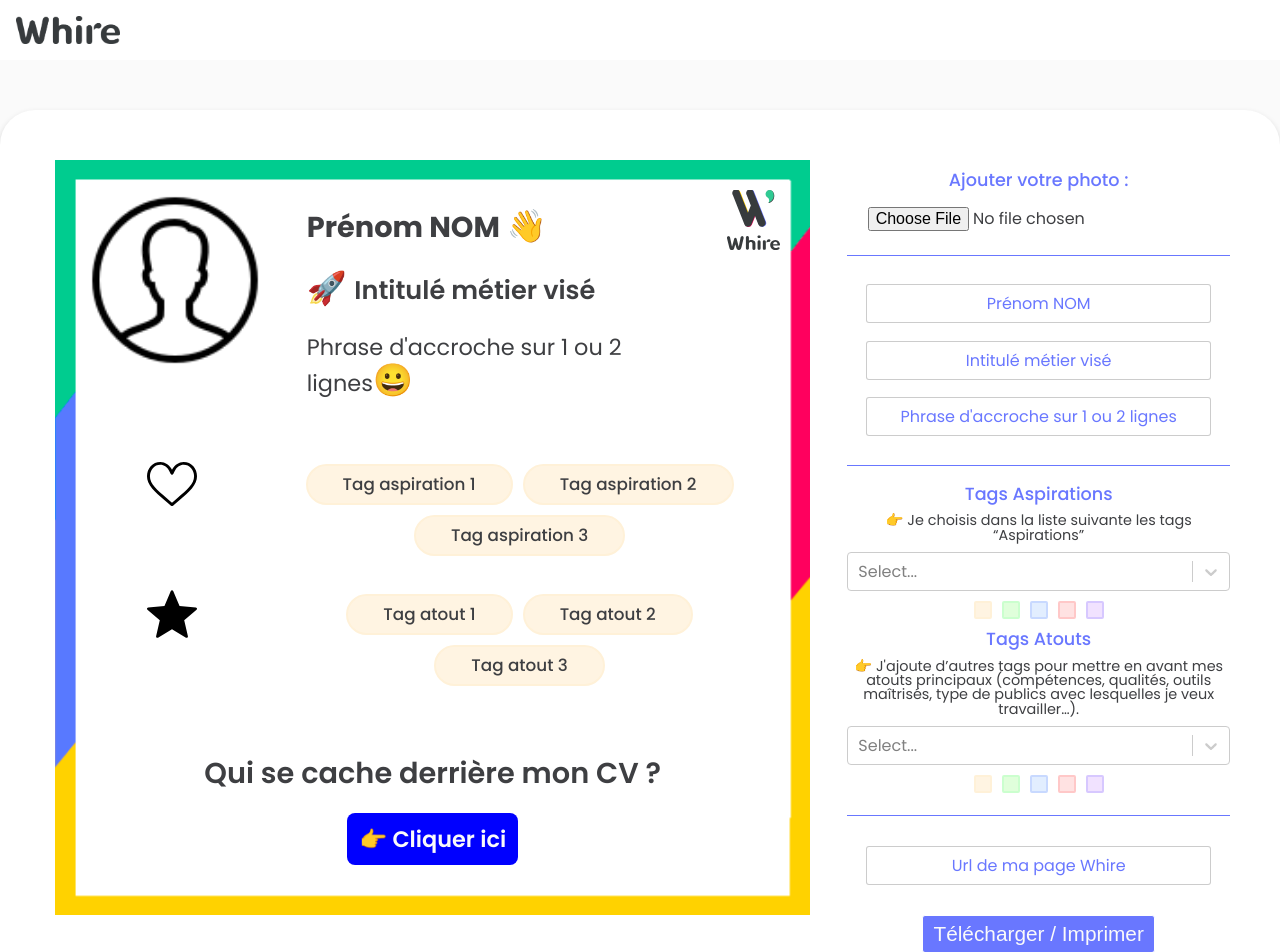
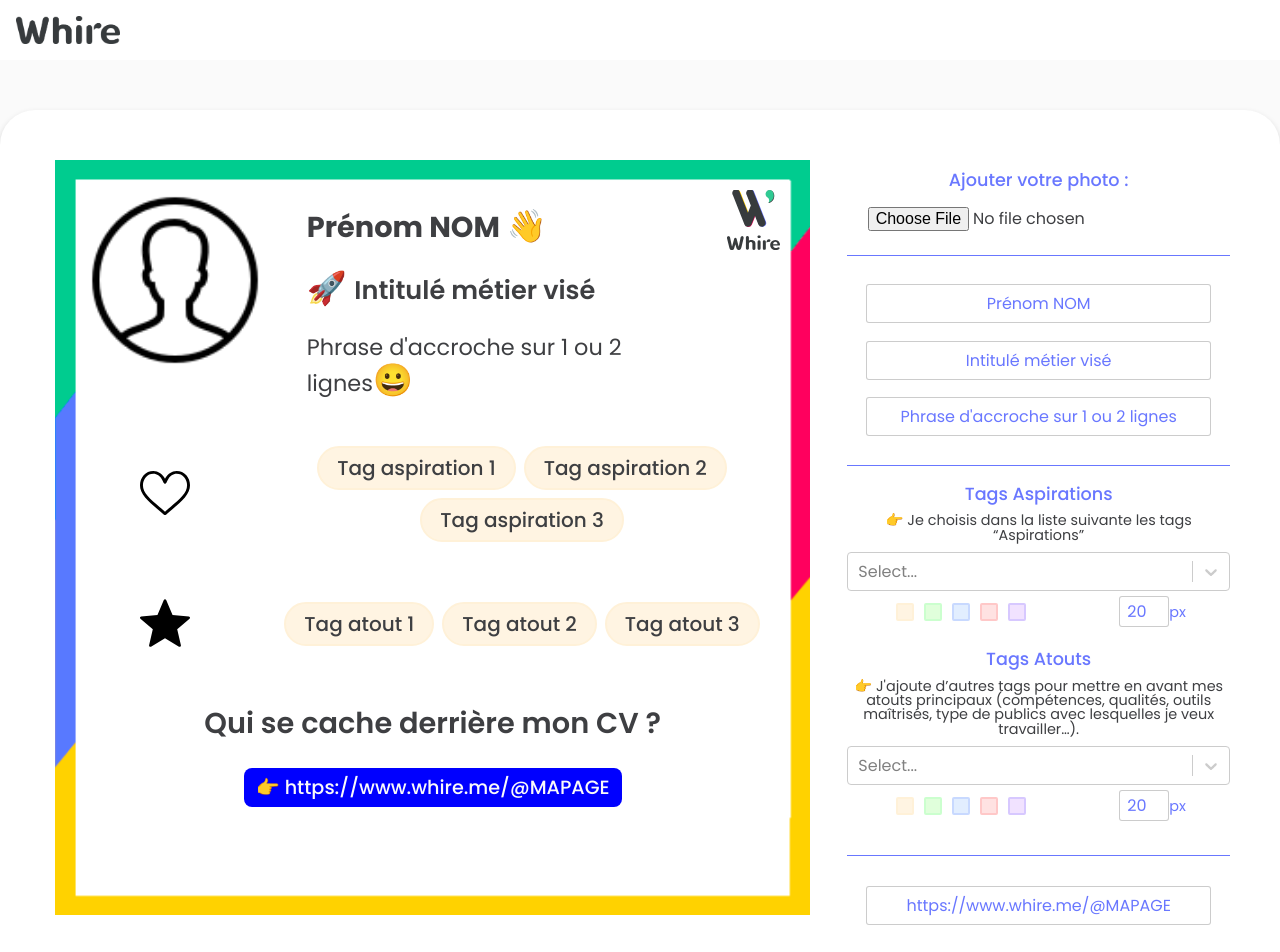
Before and after one commit to Cdric-art/card-whire, a React (Vite) app: page /card in a window 1280 px wide. Shown: the top 952 px of the page. Built offline with nearby package versions, Linux system fonts and the light colour scheme.

Commit message:
Add: Tags Aspirations Feat: Size choice for tags

```diff
--- a/src/components/modules/ListTags.jsx
+++ b/src/components/modules/ListTags.jsx
@@ -1,13 +1,13 @@
 import React from 'react';
 import PropTypes from 'prop-types';
 
-const ListTags = ({ label, tags, style }) => {
+const ListTags = ({ label, tags, style, size }) => {
     return <ul>
         {
             tags.length > 0 ? tags.map(t => (
-                <li className={style} key={t.label}>{t.label}</li>
+                <li className={style} style={{fontSize: `${size}px`}} key={t.label}>{t.label}</li>
             )) : label.map((t, i) => (
-                <li className={style} key={i}>{t}</li>
+                <li className={style} style={{fontSize: `${size}px`}} key={i}>{t}</li>
             ))
         }
     </ul>
@@ -16,7 +16,8 @@ const ListTags = ({ label, tags, style }) => {
 ListTags.prototypes = {
     label: PropTypes.array.isRequired,
     tags: PropTypes.array.isRequired,
-    style: PropTypes.string.isRequired
+    style: PropTypes.string.isRequired,
+    size: PropTypes.number.isRequired,
 }
 
 export default ListTags;
--- /dev/null
+++ b/src/components/modules/SelectTags.jsx
@@ -0,0 +1,72 @@
+import React from 'react';
+import PropTypes from 'prop-types';
+
+import Select from 'react-select';
+import makeAnimated from 'react-select/animated';
+
+const animatedComponents = makeAnimated();
+
+const optionsTagsAspi = [
+    { value: 'J\'aime conseiller les autres', label: 'J\'aime conseiller les autres' },
+    { value: 'Je suis un communicant hors pair', label: 'Je suis un communicant hors pair' },
+    { value: 'J\'aime utiliser mes mains', label: 'J\'aime utiliser mes mains' },
+    { value: 'Je suis prêt à guider une équipe et trancher', label: 'Je suis prêt à guider une équipe et trancher' },
+    { value: 'J\'ai une belle plume', label: 'J\'ai une belle plume' },
+    { value: 'Je veux enseigner et transmettre', label: 'Je veux enseigner et transmettre' },
+    { value: 'Être aimable et rendre service', label: 'Être aimable et rendre service' },
+    { value: 'Le monde artistique me plaît', label: 'Le monde artistique me plaît' },
+    { value: 'Il faut que ce soit beau et esthétique', label: 'Il faut que ce soit beau et esthétique' },
+    { value: 'Les sciences ? J\'adore !', label: 'Les sciences ? J\'adore !' },
+    { value: 'J\'aime construire, fabriquer des trucs', label: 'J\'aime construire, fabriquer des trucs' },
+    { value: 'J\'ai la fibre commerciale', label: 'J\'ai la fibre commerciale' },
+    { value: 'Rigueur et ordre, il faut que la loi soit respectée !', label: 'Rigueur et ordre, il faut que la loi soit respectée !' },
+    { value: 'Méticuleux/se, j\'ai le souci du détail', label: 'Méticuleux/se, j\'ai le souci du détail' },
+    { value: 'Amoureux/se des chiffres', label: 'Amoureux/se des chiffres' },
+    { value: 'Je suis un as de l\'organisation', label: 'Je suis un as de l\'organisation' },
+    { value: 'Je veux protéger la planète', label: 'Je veux protéger la planète' },
+    { value: 'Je ne tiens pas en place, il faut que je voyage, me déplace souvent !', label: 'Je ne tiens pas en place, il faut que je voyage, me déplace souvent !' },
+    { value: 'Amoureux/se du travail en plein air', label: 'Amoureux/se du travail en plein air' },
+    { value: 'Geek assumé/e ou passionné/e par la tech', label: 'Geek assumé/e ou passionné/e par la tech' },
+    { value: 'Soigner les autres et les secourir', label: 'Soigner les autres et les secourir' },
+    { value: 'Je veux avoir une utilité sociale', label: 'Je veux avoir une utilité sociale' },
+    { value: 'Prendre soin des autres', label: 'Prendre soin des autres' },
+]
+
+export const SelectTagsAspi = ({ change }) => {
+    return <Select
+        closeMenuOnSelect={false}
+        components={animatedComponents}
+        maxSelected={3}
+        isMulti
+        options={optionsTagsAspi}
+        onChange={change}
+    />;
+};
+
+SelectTagsAspi.proptypes = {
+    change: PropTypes.func.isRequired
+}
+
+
+const optionsTagsAtout = [
+    { value: 'Atout1', label: 'Atout1' },
+    { value: 'Atout2', label: 'Atout2' },
+    { value: 'Atout3', label: 'Atout3' },
+    { value: 'Atout4', label: 'Atout4' },
+    { value: 'Atout5', label: 'Atout5' },
+    { value: 'Atout6', label: 'Atout6' },
+]
+
+export const SelectTagsAtout = ({ change }) => {
+    return <Select
+        closeMenuOnSelect={false}
+        components={animatedComponents}
+        isMulti
+        options={optionsTagsAtout}
+        onChange={change}
+    />;
+};
+
+SelectTagsAtout.proptypes = {
+    change: PropTypes.func.isRequired
+}
--- a/src/components/modules/SelectTagsAspi.jsx
+++ /dev/null
@@ -1,54 +0,0 @@
-import React from 'react';
-import PropTypes from 'prop-types';
-
-import Select from 'react-select';
-import makeAnimated from 'react-select/animated';
-
-const animatedComponents = makeAnimated();
-
-const optionsTagsaspi = [
-    { value: 'tag1', label: 'tag1' },
-    { value: 'tag2', label: 'tag2' },
-    { value: 'tag3', label: 'tag3' },
-    { value: 'chocolate', label: 'Chocolate' },
-    { value: 'strawberry', label: 'Strawberry' },
-    { value: 'vanilla', label: 'Vanilla' },
-]
-
-export const SelectTagsAspi = ({ change }) => {
-    return <Select
-        closeMenuOnSelect={false}
-        components={animatedComponents}
-        isMulti
-        options={optionsTagsaspi}
-        onChange={change}
-    />;
-};
-
-SelectTagsAspi.proptypes = {
-    change: PropTypes.func.isRequired
-}
-
-
-const optionsTagsAtout = [
-    { value: 'Atout1', label: 'Atout1' },
-    { value: 'Atout2', label: 'Atout2' },
-    { value: 'Atout3', label: 'Atout3' },
-    { value: 'Atout4', label: 'Atout4' },
-    { value: 'Atout5', label: 'Atout5' },
-    { value: 'Atout6', label: 'Atout6' },
-]
-
-export const SelectTagsAtout = ({ change }) => {
-    return <Select
-        closeMenuOnSelect={false}
-        components={animatedComponents}
-        isMulti
-        options={optionsTagsAtout}
-        onChange={change}
-    />;
-};
-
-SelectTagsAtout.proptypes = {
-    change: PropTypes.func.isRequired
-}
--- a/src/components/pages/CreatedCard.jsx
+++ b/src/components/pages/CreatedCard.jsx
@@ -1,5 +1,5 @@
 import React, { useState } from 'react';
-import { SelectTagsAspi, SelectTagsAtout } from "../modules/SelectTagsAspi";
+import { SelectTagsAspi, SelectTagsAtout } from "../modules/SelectTags";
 import ListTags from "../modules/ListTags";
 
 import card_model from '../../assets/images/modele.png'
@@ -21,10 +21,12 @@ const CreatedCard = () => {
     const arrLabelTagsAtouts = ["Tag atout 1", "Tag atout 2", "Tag atout 3"]
     const [tagsAtouts, setTagsAtouts] = useState([])
 
-    const [url, setUrl] = useState('Url de ma page Whire')
+    const [url, setUrl] = useState('https://www.whire.me/@MAPAGE')
 
     const [themeTagsAspi, setThemeTagsAspi] = useState('yellow')
     const [themeTagsAtouts, setThemeTagsAtouts] = useState('yellow')
+    const [sizeTagsAspi, setSizeTagsAspi] = useState(20)
+    const [sizeTagsAtout, setSizeTagsAtout] = useState(20)
 
     return <div className="created-card">
         <div className="card">
@@ -45,7 +47,7 @@ const CreatedCard = () => {
                             <img src={coeur} alt="Coeur"/>
                         </div>
                         <div className="tags-list">
-                            <ListTags label={arrLabelTagsAspi} tags={tagsAspi} style={themeTagsAspi}/>
+                            <ListTags label={arrLabelTagsAspi} tags={tagsAspi} style={themeTagsAspi} size={sizeTagsAspi}/>
                         </div>
                     </div>
                     <div className="wrapper-tags">
@@ -53,13 +55,13 @@ const CreatedCard = () => {
                             <img src={star} alt="Star"/>
                         </div>
                         <div className="tags-list">
-                            <ListTags label={arrLabelTagsAtouts} tags={tagsAtouts} style={themeTagsAtouts}/>
+                            <ListTags label={arrLabelTagsAtouts} tags={tagsAtouts} style={themeTagsAtouts} size={sizeTagsAtout}/>
                         </div>
                     </div>
                 </div>
                 <div className="footer-card">
                     <p>Qui se cache derrière mon CV ?</p>
-                    <a href={url} target="_blank" rel="noopener">👉 Cliquer ici</a>
+                    <a href={url} target="_blank" rel="noopener">👉 {url}</a>
                 </div>
             </div>
         </div>
@@ -80,11 +82,17 @@ const CreatedCard = () => {
                 <label htmlFor="tagsAspi">👉 Je choisis dans la liste suivante les tags “Aspirations”</label>
                 <SelectTagsAspi change={(e) => setTagsAspi(e)}/>
                 <div className="theme">
+                    <div className="colors">
                         <span onClick={() => setThemeTagsAspi('yellow')} className="yellow"/>
                         <span onClick={() => setThemeTagsAspi('green')} className="green"/>
                         <span onClick={() => setThemeTagsAspi('blue')} className="blue"/>
                         <span onClick={() => setThemeTagsAspi('red')} className="red"/>
                         <span onClick={() => setThemeTagsAspi('purple')} className="purple"/>
+                    </div>
+                    <div className="size">
+                        <input type="number" min={4} max={30} value={sizeTagsAspi} onChange={(e) => setSizeTagsAspi(e.target.value)}/>
+                        <span>px</span>
+                    </div>
                 </div>
             </div>
             <div className="input-tags">
@@ -92,11 +100,17 @@ const CreatedCard = () => {
                 <label htmlFor="tagsAspi">👉 J'ajoute d’autres tags pour mettre en avant mes atouts principaux (compétences, qualités, outils maîtrisés, type de publics avec lesquelles je veux travailler…).</label>
                 <SelectTagsAtout change={(e) => setTagsAtouts(e)}/>
                 <div className="theme">
+                    <div className="colors">
                         <span onClick={() => setThemeTagsAtouts('yellow')} className="yellow"/>
                         <span onClick={() => setThemeTagsAtouts('green')} className="green"/>
                         <span onClick={() => setThemeTagsAtouts('blue')} className="blue"/>
                         <span onClick={() => setThemeTagsAtouts('red')} className="red"/>
                         <span onClick={() => setThemeTagsAtouts('purple')} className="purple"/>
+                    </div>
+                    <div className="size">
+                        <input type="number" min={4} max={30} value={sizeTagsAtout} onChange={(e) => setSizeTagsAtout(e.target.value)}/>
+                        <span>px</span>
+                    </div>
                 </div>
             </div>
             <div className="input-url">
--- a/src/styles/modules/_dashboard.scss
+++ b/src/styles/modules/_dashboard.scss
@@ -59,10 +59,14 @@
     }
 
     .theme {
+      display: flex;
+      justify-content: space-around;
+      align-items: center;
       width: 100%;
-      height: 20px;
+      height: 40px;
       text-align: center;
 
+      .colors {
         span {
           display: inline-block;
           height: 18px;
@@ -93,6 +97,22 @@
           border: 2px solid #d7c8ff;
         }
       }
+      .size {
+        input {
+          width: 50px;
+          padding: 2px;
+          text-align: center;
+          border: 1px solid rgba(0, 0, 0, 0.2);
+          border-radius: 3px;
+          color: $colorPurple;
+          outline: none;
+        }
+        span {
+          font-size: .9rem;
+          color: $colorPurple;
+        }
+      }
+    }
 
   }
 
@@ -118,7 +138,7 @@
     text-align: center;
 
     button {
-      font-size: 1.3rem;
+      font-size: 1.2rem;
       font-weight: 500;
       color: $bgLight;
       padding: 6px 10px;
--- a/src/styles/modules/_tags.scss
+++ b/src/styles/modules/_tags.scss
@@ -3,12 +3,11 @@
 
   li {
     display: inline-block;
-    font-size: 1.05rem;
     font-weight: 500;
     border: 2px solid transparent;
     border-radius: 25px;
-    padding: 10px 35px;
-    margin: 5px;
+    padding: 10px 18px;
+    margin: 4px;
     background-color: transparent;
     transition: all .3s;
   }
--- a/src/styles/pages/_createdCard.scss
+++ b/src/styles/pages/_createdCard.scss
@@ -26,6 +26,7 @@
 .header-card {
   display: grid;
   grid-template-columns: 2fr 3fr 1fr;
+  margin-bottom: 10px;
 
   .photo-profil {
     width: 180px;
@@ -64,15 +65,14 @@
   }
 }
 .body-card {
-  padding: 30px;
 
   .wrapper-tags {
     display: grid;
     grid-template-columns: 1fr 3fr;
     justify-items: center;
-    align-items: stretch;
+    align-items: center;
     min-height: 110px;
-    margin-bottom: 20px;
+    margin: 0 20px 20px 20px;
   }
 
 }
@@ -83,13 +83,14 @@
     font-weight: 600;
     font-size: 1.8rem;
     padding: 10px 0;
-    margin-bottom: 30px;
+    margin-bottom: 20px;
   }
 
   a {
+    display: inline-block;
     color: $bgLight;
-    font-weight: 600;
-    font-size: 1.4rem;
+    font-weight: 500;
+    font-size: 1.2rem;
     padding: 10px 12px;
     background-color: #0000FF;
     border-radius: 8px;
```
Lines whose indentation alone changed are shown as unchanged.
